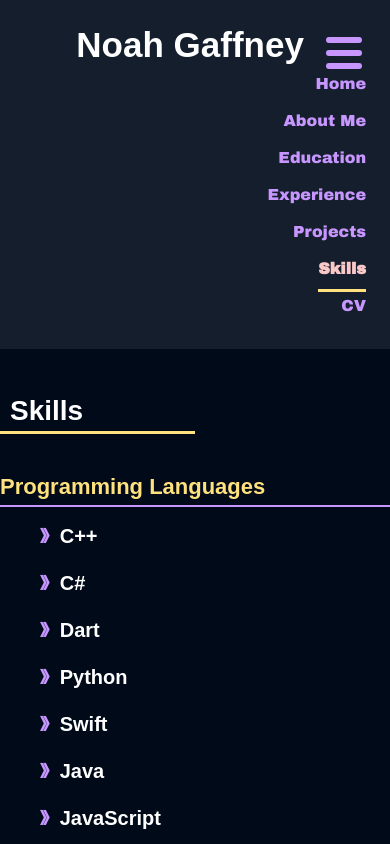
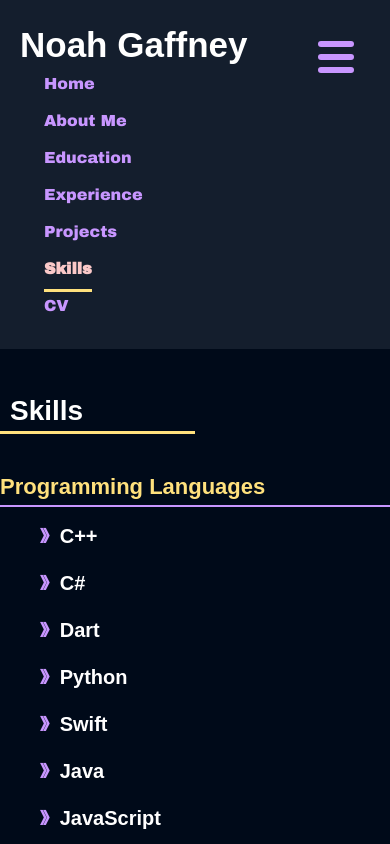
Before and after one commit to NoahGaffney/Portfolio, a React (Create React App) app: page /skills in a window 390 px wide. Both pictures are taken after a click on the element 344 px from the left and 53 px from the top of the page. Shown: the top 844 px of the page. Built offline with nearby package versions, Linux system fonts and the light colour scheme; a web font is replaced by a local one.

Commit message:
quick fix for mobile ;-;
seems like my nav bar colapse broke - gonna fix better later its late and i need it to look okay on mobile :p

```diff
--- a/src/Navbar.js
+++ b/src/Navbar.js
@@ -1,43 +1,29 @@
-import { NavLink, useLocation } from 'react-router-dom';
-import React, { useState } from 'react';
+import { useState } from 'react';
+import { NavLink } from 'react-router-dom';
 
 const Navbar = () => {
-  const [menuOpen, setMenuOpen] = useState(false);
-  const location = useLocation();
+  const [isOpen, setIsOpen] = useState(false);
 
-  const isHome = location.pathname === '/'; // detect homepage
-
-  const links = [
-    { to: '/', label: 'Home' },
-    { to: '/about', label: 'About Me' },
-    { to: '/education', label: 'Education' },
-    { to: '/experience', label: 'Experience' },
-    { to: '/projects', label: 'Projects' },
-    { to: '/skills', label: 'Skills' },
-  ];
+  const toggleMenu = () => setIsOpen(!isOpen);
 
   return (
-    <nav className={`navbar ${isHome ? 'hidden-navbar' : ''}`}>
+    <nav className="navbar">
       <h1>Noah Gaffney</h1>
-      <div className="menu" onClick={() => setMenuOpen(!menuOpen)}>
-        <span></span>
-        <span></span>
-        <span></span>
+
+      <div className="menu" onClick={toggleMenu}>
+        <span />
+        <span />
+        <span />
       </div>
-      <div className={`links ${menuOpen ? "open" : ""}`}>
-        {links.map(({ to, label }) => (
-          <NavLink
-            key={to}
-            exact
-            to={to}
-            activeClassName="active-link"
-          >
-            {label}
-          </NavLink>
-        ))}
-        <a href="/Resume2024_Noah_Gaffney.pdf" target="_blank" rel="noopener noreferrer">
-          CV
-        </a>
+
+      <div className={`links ${isOpen ? 'open' : ''}`}>
+        <NavLink exact to="/" activeClassName="active-link" onClick={() => setIsOpen(false)}>Home</NavLink>
+        <NavLink to="/about" activeClassName="active-link" onClick={() => setIsOpen(false)}>About Me</NavLink>
+        <NavLink to="/education" activeClassName="active-link" onClick={() => setIsOpen(false)}>Education</NavLink>
+        <NavLink to="/experience" activeClassName="active-link" onClick={() => setIsOpen(false)}>Experience</NavLink>
+        <NavLink to="/projects" activeClassName="active-link" onClick={() => setIsOpen(false)}>Projects</NavLink>
+        <NavLink to="/skills" activeClassName="active-link" onClick={() => setIsOpen(false)}>Skills</NavLink>
+        <a href="/Resume2024_Noah_Gaffney.pdf" target="_blank" rel="noopener noreferrer">CV</a>
       </div>
     </nav>
   );
--- a/src/index.css
+++ b/src/index.css
@@ -526,3 +526,78 @@ html {
 body.home .navbar {
   display: none !important;
 }
+
+
+/* ----------------------------------------------------------------------Navbar Responsive Dropdown Fix------------------------------------------------------------- */
+.navbar {
+  display: flex;
+  align-items: center;
+  justify-content: space-between;
+  padding: 25px 20px;
+  background-color: rgb(20, 30, 45);
+  position: relative;
+}
+
+.navbar .menu {
+  display: none;
+  flex-direction: column;
+  justify-content: space-between;
+  width: 2.25rem;
+  height: 2rem;
+  background: transparent;
+  cursor: pointer;
+  position: absolute;
+  top: 1rem;
+  right: 1rem;
+}
+
+.navbar .menu span {
+  height: 0.4rem;
+  width: 100%;
+  background-color: rgb(200, 150, 255);
+  border-radius: 0.2rem;
+  transition: all 0.3s ease;
+}
+
+@media (max-width: 1100px) {
+  .navbar {
+    flex-direction: column;
+    align-items: flex-start;
+  }
+
+  .navbar .menu {
+    display: flex;
+  }
+
+  .navbar .links {
+    display: none;
+    flex-direction: column;
+    align-items: flex-start;
+    width: 100%;
+    padding-left: 20px;
+  }
+
+  .navbar .links.open {
+    display: flex;
+  }
+
+  .navbar a {
+    padding: 10px 0;
+  }
+}
+
+
+@media (max-width: 1100px) {
+  .home-navbar {
+    display: flex;
+    flex-direction: column;
+    align-items: center;
+    width: 100%;
+    gap: 10px;
+    margin-top: 20px;
+  }
+
+  .home-navbar a {
+    padding: 10px 0;
+  }
+}
```
